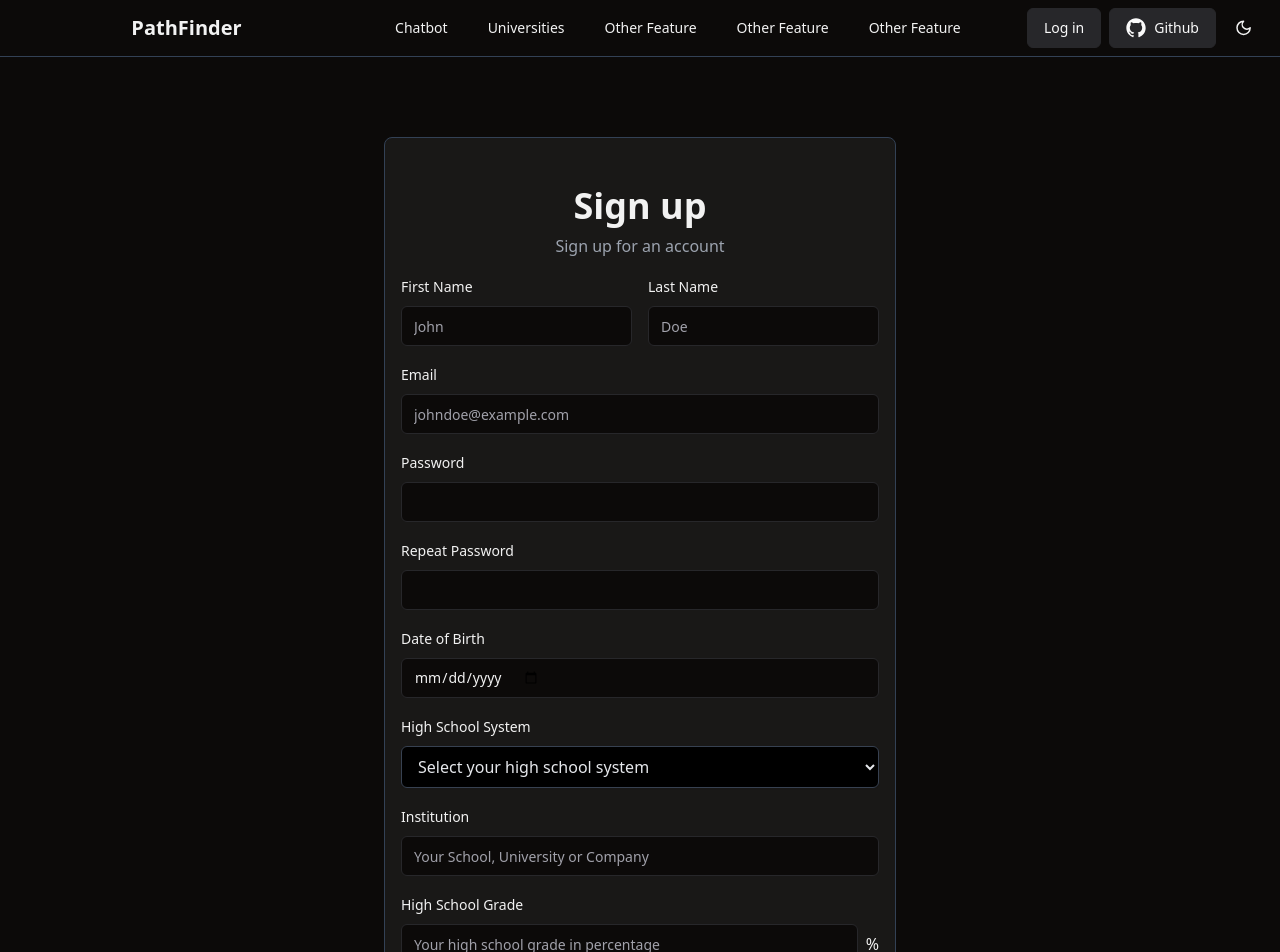
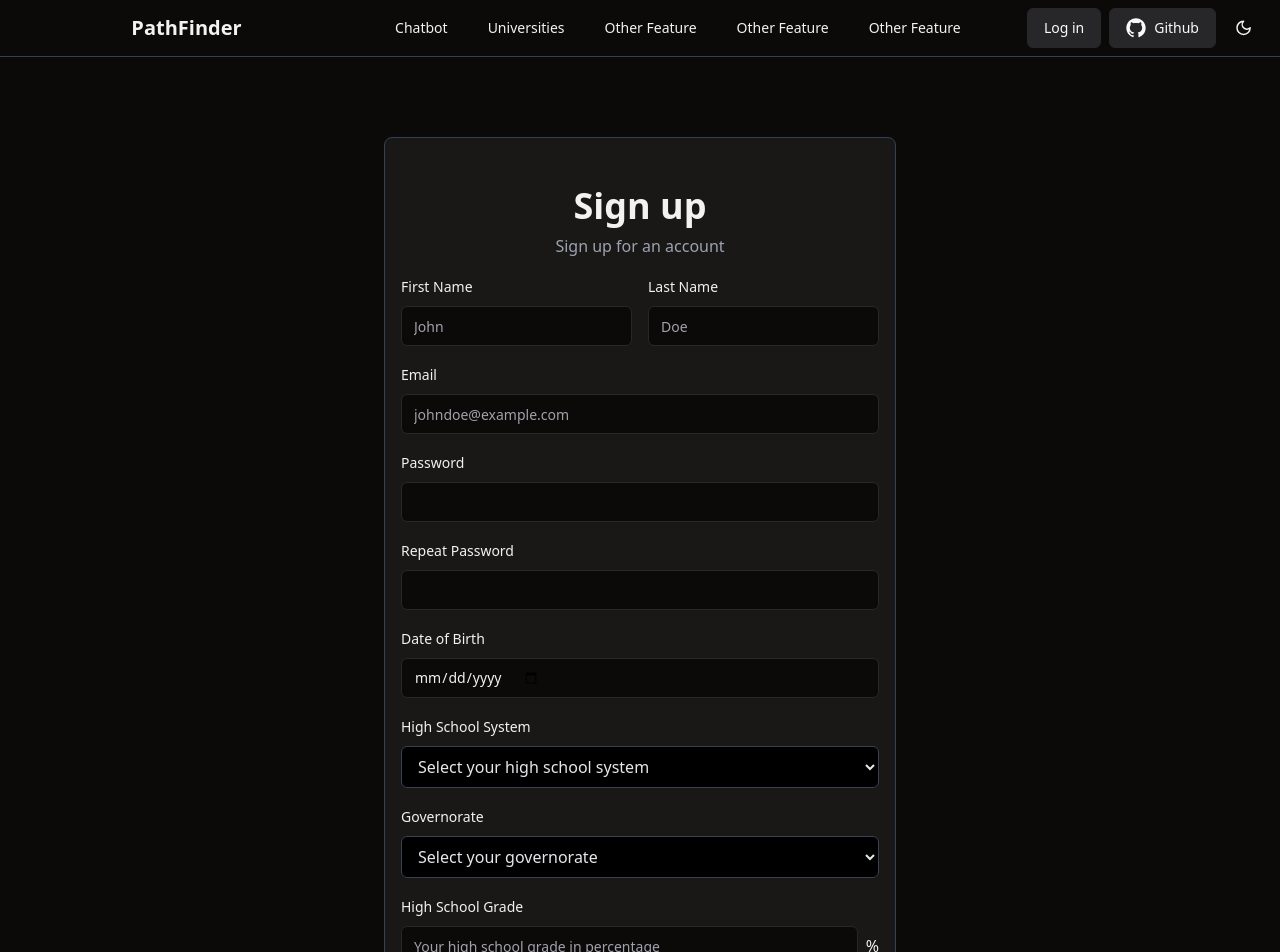
Before and after one commit to HamzaA598/PathFinder, a React (Vite) app in the folder PathFinder/Frontend/PathFinder-Frontend/: page /signup in a window 1280 px wide. Shown: the top 952 px of the page. Built offline with nearby package versions, Linux system fonts and the light colour scheme; some icons are missing.

Commit message:
[edit] institution -> governorate

```diff
--- a/PathFinder/Frontend/PathFinder-Frontend/src/Pages/Signup/Signup.tsx
+++ b/PathFinder/Frontend/PathFinder-Frontend/src/Pages/Signup/Signup.tsx
@@ -13,7 +13,7 @@ export default function Signup() {
     email: string,
     password: string,
     repeatPassword: string,
-    institution: string,
+    governorate: string,
     dob: string,
     highSchoolSystem: string,
     highSchoolGrade: number,
@@ -36,7 +36,7 @@ export default function Signup() {
           password: password,
           // todo: change to dob
           age: calculateAge(dob),
-          institution: institution,
+          governorate: governorate,
           highSchoolSystem: highSchoolSystem,
           highSchoolGrade: highSchoolGrade,
           preferences: preferences,
--- a/PathFinder/Frontend/PathFinder-Frontend/src/Pages/Signup/components/SignupForm.tsx
+++ b/PathFinder/Frontend/PathFinder-Frontend/src/Pages/Signup/components/SignupForm.tsx
@@ -12,7 +12,7 @@ interface SignupProps {
     email: string,
     password: string,
     repeatPassword: string,
-    institution: string,
+    governorate: string,
     dob: string,
     highSchoolSystem: string,
     highSchoolGrade: number,
@@ -26,7 +26,7 @@ function SignupForm({ signup }: SignupProps) {
   const [sName, setSName] = useState("");
   const [password, setPassword] = useState("");
   const [repeatPassword, setRepeatPassword] = useState("");
-  const [institution, setInstitution] = useState("");
+  const [governorate, setGovernorate] = useState("");
   const [dob, setDob] = useState("");
   const [highSchoolSystem, setHighSchoolSystem] = useState("");
   const [highSchoolGrade, setHighSchoolGrade] = useState(0);
@@ -42,7 +42,7 @@ function SignupForm({ signup }: SignupProps) {
           !fName?.trim() ||
           !sName?.trim() ||
           !repeatPassword?.trim() ||
-          !institution?.trim() ||
+          !governorate?.trim() ||
           !dob?.trim() ||
           !highSchoolSystem.trim() ||
           highSchoolGrade <= 0 ||
@@ -56,7 +56,7 @@ function SignupForm({ signup }: SignupProps) {
           email,
           password,
           repeatPassword,
-          institution,
+          governorate,
           dob,
           highSchoolSystem,
           highSchoolGrade,
@@ -155,14 +155,44 @@ function SignupForm({ signup }: SignupProps) {
         </div>
 
         <div className="space-y-2">
-          <Label htmlFor="institution">Institution</Label>
-          <Input
-            id="institution"
-            placeholder="Your School, University or Company"
-            onChange={(e) => {
-              setInstitution(e.target.value);
-            }}
-          />
+          <Label htmlFor="governorate">Governorate</Label>
+          <select
+            id="governorate"
+            required
+            value={governorate}
+            onChange={(e) => setGovernorate(e.target.value)}
+            className="block w-full px-3 py-2 border rounded-md shadow-sm focus:outline-none focus:border-indigo-500 focus:ring-1 focus:ring-indigo-500 bg-white text-black dark:bg-black dark:text-gray-200 dark:border-gray-700"
+          >
+            <option value="">Select your governorate</option>
+            <option value="Alexandria">Alexandria</option>
+            <option value="Aswan">Aswan</option>
+            <option value="Asyut">Asyut</option>
+            <option value="Beheira">Beheira</option>
+            <option value="Beni Suef">Beni Suef</option>
+            <option value="Cairo">Cairo</option>
+            <option value="Dakahlia">Dakahlia</option>
+            <option value="Damietta">Damietta</option>
+            <option value="Faiyum">Faiyum</option>
+            <option value="Gharbia">Gharbia</option>
+            <option value="Giza">Giza</option>
+            <option value="Helwan">Helwan</option>
+            <option value="Ismailia">Ismailia</option>
+            <option value="Kafr El Sheikh">Kafr El Sheikh</option>
+            <option value="Luxor">Luxor</option>
+            <option value="Matrouh">Matrouh</option>
+            <option value="Minya">Minya</option>
+            <option value="Menofia">Monufia</option>
+            <option value="New Valley">New Valley</option>
+            <option value="North Sinai">North Sinai</option>
+            <option value="Port Said">Port Said</option>
+            <option value="Qalyubia">Qalyubia</option>
+            <option value="Qena">Qena</option>
+            <option value="Red Sea">Red Sea</option>
+            <option value="Sharqia">Sharqia</option>
+            <option value="Sohag">Sohag</option>
+            <option value="South Sinai">South Sinai</option>
+            <option value="Suez">Suez</option>
+          </select>
         </div>
 
         <div className="space-y-2">
```
Also changed, not shown: 1 other file (tests, documents, lock files or other folders).
